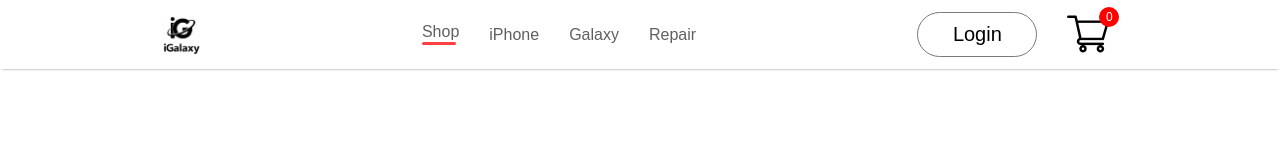
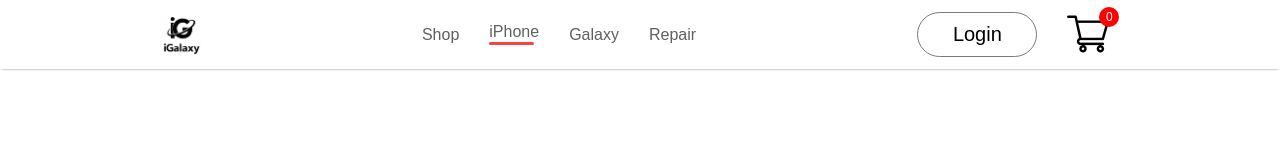
Before and after one commit to shkelzahmeti/i-galaxy, a React (Vite) app in the folder frontend/: page /iphones in a window 1280 px wide. Shown: the top 160 px of the page. Built offline with nearby package versions, Linux system fonts and the light colour scheme; no server answers.

Commit message:
fixed underline style in navbar items on route change

```diff
--- a/frontend/src/components/navbar/Navbar.tsx
+++ b/frontend/src/components/navbar/Navbar.tsx
@@ -1,56 +1,73 @@
 import "./Navbar.css";
 import logo from "../assets/logo.png";
 import cart_icon from "../assets/cart_icon.png";
-import { useContext, useState } from "react";
-import { Link } from "react-router-dom";
+import { useContext } from "react";
+import { Link, useNavigate, useLocation } from "react-router-dom";
 import { ShopContext } from "../../context/ShopContextProvider";
-import { useNavigate } from "react-router-dom";
 import { toast } from "react-toastify";
 
 function Navbar() {
-  const [menu, setMenu] = useState("shop");
   const { getTotalCartItems } = useContext(ShopContext)!;
   const navigate = useNavigate();
+  const location = useLocation();
+
+  const getActiveMenu = () => {
+    if (location.pathname === "/") return "shop";
+    if (location.pathname.startsWith("/iphones")) return "iphone";
+    if (location.pathname.startsWith("/galaxies")) return "galaxy";
+    if (location.pathname.startsWith("/repair")) return "repair";
+    return null;
+  };
+
+  const menu = getActiveMenu();
+
+  const handleLogout = () => {
+    localStorage.removeItem("auth-token");
+    toast.success("You've logged out");
+    navigate("/");
+  };
+
   return (
     <section className="section-navbar">
       <div className="nav-logo">
         <img src={logo} alt="" />
-        {/* <p>iGALAXY</p> */}
       </div>
+
       <nav className="nav-menu">
-        <li onClick={() => setMenu("shop")}>
-          <Link to="/">Shop</Link> {menu === "shop" ? <hr /> : <></>}
+        <li>
+          <Link to="/">Shop</Link>
+          {menu === "shop" && <hr />}
         </li>
-        <li onClick={() => setMenu("iphone")}>
-          <Link to="/iphones">iPhone</Link> {menu === "iphone" ? <hr /> : <></>}
+
+        <li>
+          <Link to="/iphones">iPhone</Link>
+          {menu === "iphone" && <hr />}
         </li>
-        <li onClick={() => setMenu("galaxy")}>
-          <Link to="/galaxies">Galaxy</Link>{" "}
-          {menu === "galaxy" ? <hr /> : <></>}
+
+        <li>
+          <Link to="/galaxies">Galaxy</Link>
+          {menu === "galaxy" && <hr />}
         </li>
-        <li onClick={() => setMenu("repair")}>
-          <Link to="/repair">Repair</Link> {menu === "repair" ? <hr /> : <></>}
+
+        <li>
+          <Link to="/repair">Repair</Link>
+          {menu === "repair" && <hr />}
         </li>
       </nav>
+
       <div className="nav-login-cart">
         {localStorage.getItem("auth-token") ? (
-          <button
-            onClick={() => {
-              localStorage.removeItem("auth-token");
-              navigate("/");
-              toast.success("You've logged out");
-            }}
-          >
-            Log Out
-          </button>
+          <button onClick={handleLogout}>Log Out</button>
         ) : (
           <Link to="/login">
             <button>Login</button>
           </Link>
         )}
+
         <Link to="/cart">
           <img src={cart_icon} alt="" />
         </Link>
+
         <div className="nav-cart-count">{getTotalCartItems()}</div>
       </div>
     </section>
```
